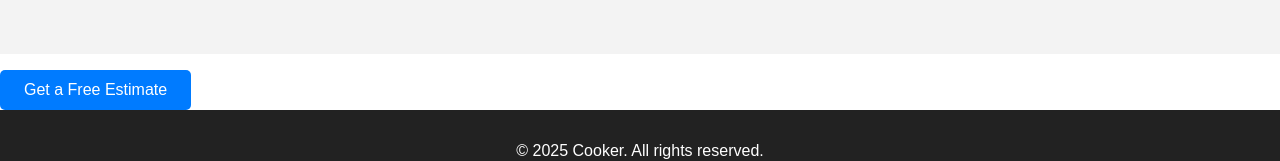
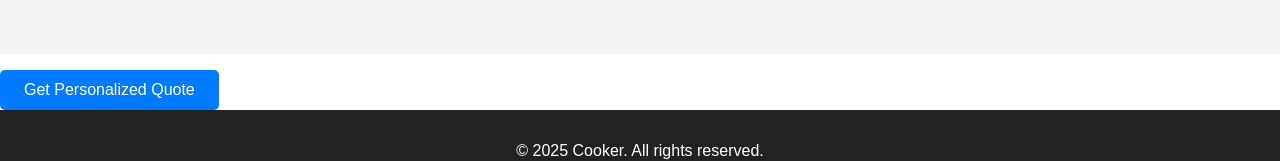
Before and after one commit to rajkumarg10/cooker-website, a plain HTML site: page index.html in a window 1280 px wide. Shown: the part 256-417 px from the top of the page. Drawn offline with Linux system fonts and the light colour scheme.

Commit message:
Update index.html
Replaced Get free estimate replace as Get Personalized Quote

```diff
--- a/index.html
+++ b/index.html
@@ -24,7 +24,7 @@
       <p>Civil Contracting | Interiors | Materials | Labor Hire</p>
     </section>
     <section class="cta">
-      <a href="contact.html">Get a Free Estimate</a>
+      <a href="contact.html">Get Personalized Quote</a>
     </section>
   </main>
 
```
